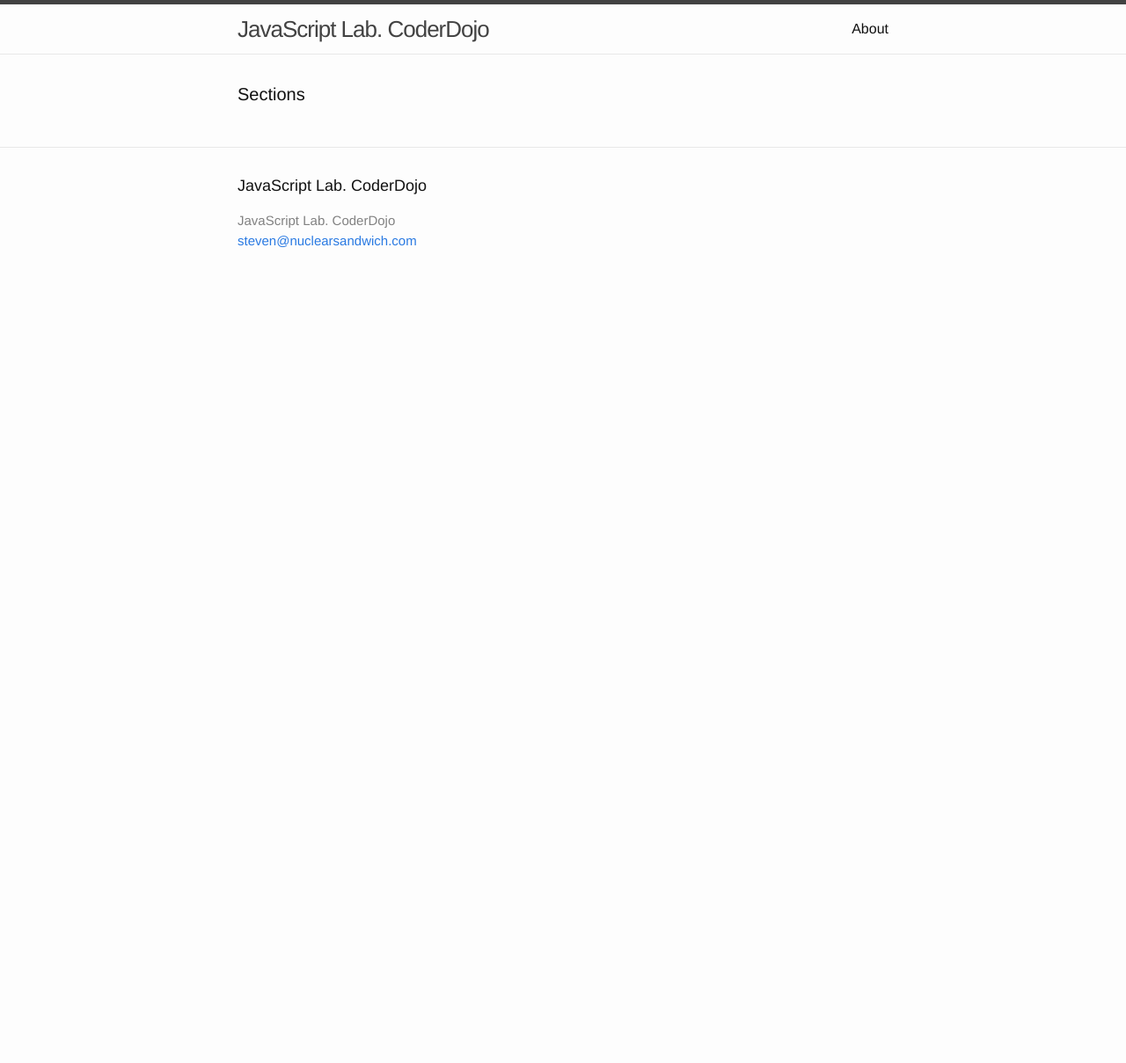
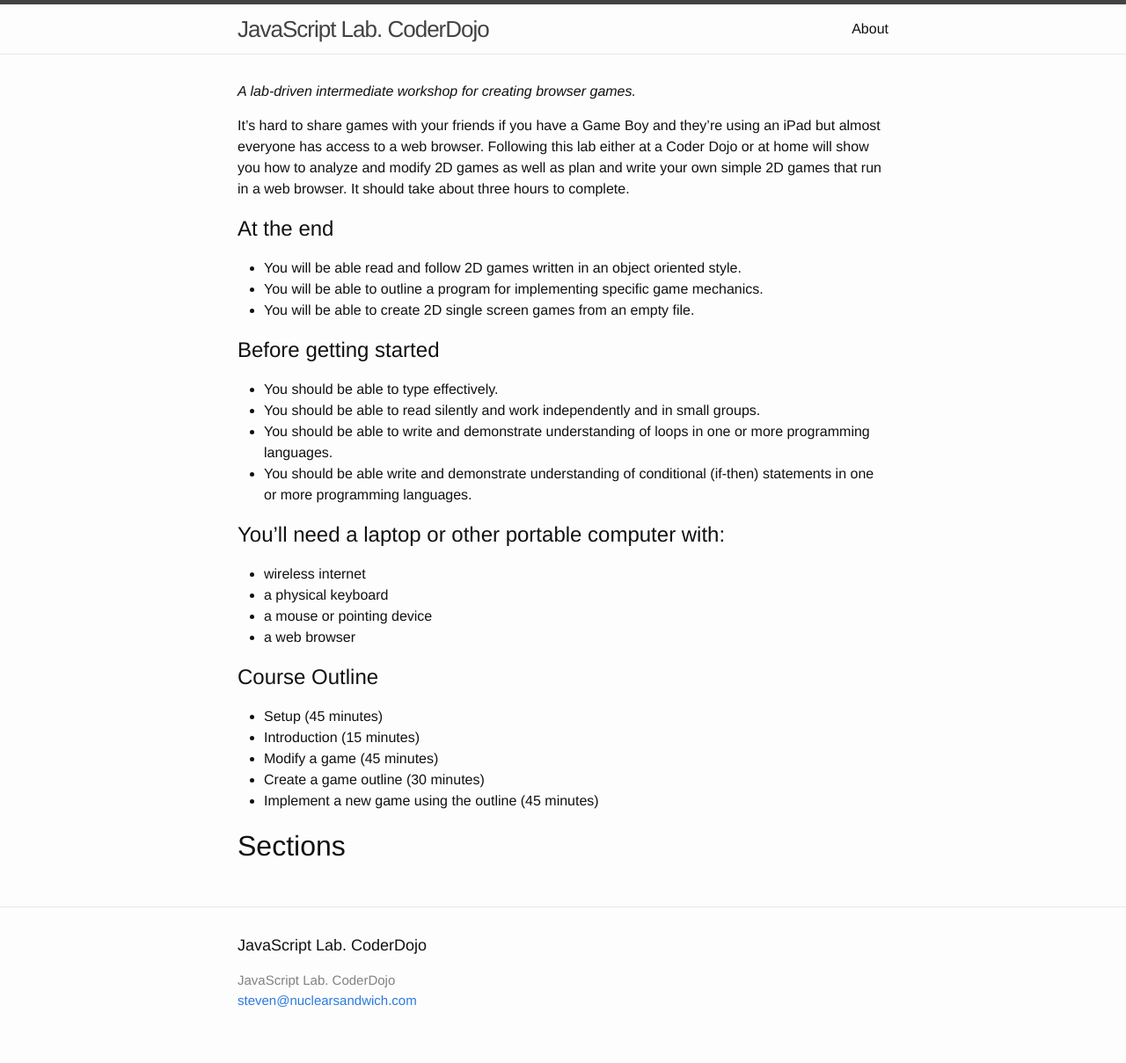
Before and after one commit to CoderDojoSV/intermediate-browser-games, a Jekyll site: the page built from index.md, in a window 1280 px wide. Shown: the whole page at 88% size. Built offline with Jekyll 4.4.1, drawn with Linux system fonts in a browser that asks for light colours; before the commit the page ends 900 px from its top, so only the background shows below that.

Commit message:
Add course information.

```diff
--- a/index.md
+++ b/index.md
@@ -2,19 +2,48 @@
 layout: default
 ---
 
-<div class="home">
 
-  <h1 class="page-heading">Sections</h1>
+*A lab-driven intermediate workshop for creating browser games.*
 
-  <ul class="item-list">
-    {% for section in site.sections %}
-      <li>
-        <span class="item-meta">{{ section.date | date: "%b %-d, %Y" }}</span>
+It's hard to share games with your friends if you have a Game Boy and they're using an iPad but almost everyone has access to a web browser. Following this lab either at a Coder Dojo or at home will show you how to analyze and modify 2D games as well as plan and write your own simple 2D games that run in a web browser. It should take about three hours to complete.
 
-        <h2>
-          <a class="item-link" href="{{ section.url | prepend: site.baseurl }}">{{ section.title }}</a>
-        </h2>
-      </li>
-    {% endfor %}
-  </ul>
-</div>
+## At the end
+
+* You will be able read and follow 2D games written in an object oriented style.
+* You will be able to outline a program for implementing specific game mechanics.
+* You will be able to create 2D single screen games from an empty file.
+
+## Before getting started
+
+* You should be able to type effectively.
+* You should be able to read silently and work independently and in small groups.
+* You should be able to write and demonstrate understanding of loops in one or more programming languages.
+* You should be able write and demonstrate understanding of conditional (if-then) statements in one or more programming languages.
+
+## You'll need a laptop or other portable computer with:
+* wireless internet
+* a physical keyboard
+* a mouse or pointing device
+* a web browser
+
+## Course Outline
+
+* Setup (45 minutes)
+* Introduction (15 minutes)
+* Modify a game (45 minutes)
+* Create a game outline (30 minutes)
+* Implement a new game using the outline (45 minutes)
+
+# Sections
+
+<ul class="item-list">
+  {% for section in site.sections %}
+    <li>
+      <span class="item-meta">{{ section.date | date: "%b %-d, %Y" }}</span>
+
+      <h2>
+        <a class="item-link" href="{{ section.url | prepend: site.baseurl }}">{{ section.title }}</a>
+      </h2>
+    </li>
+  {% endfor %}
+</ul>
```
